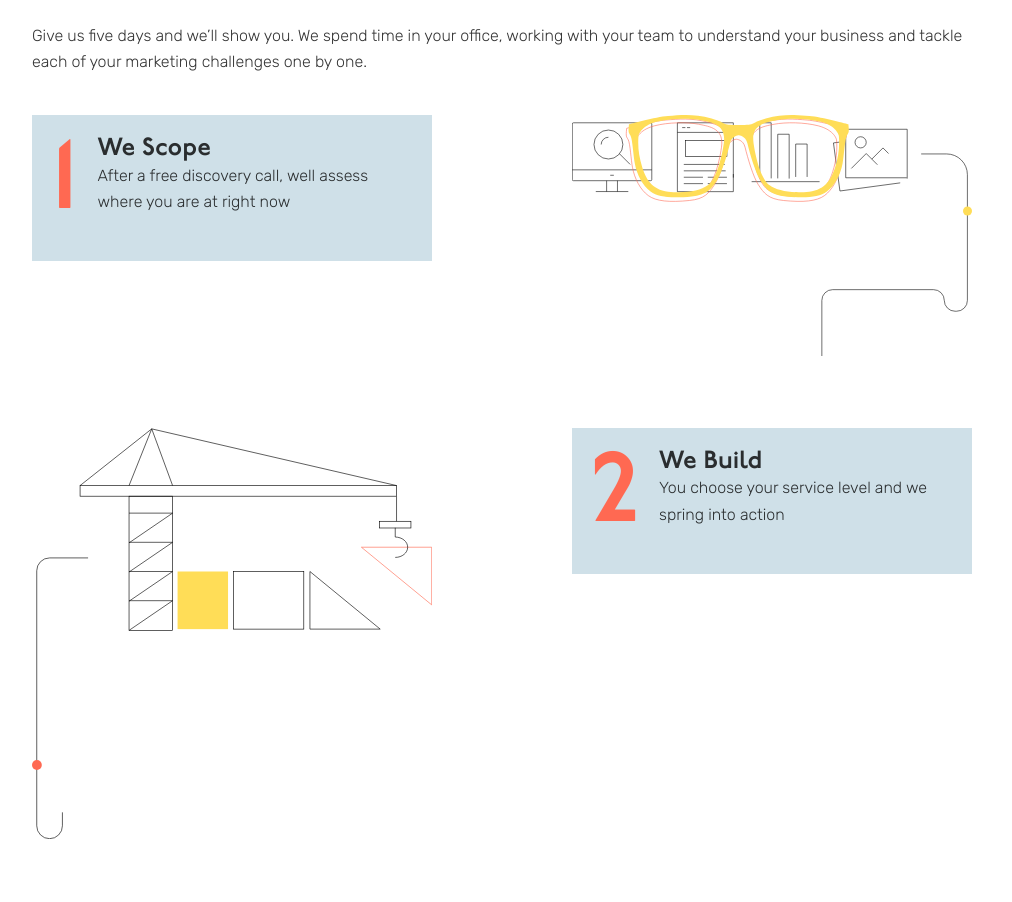
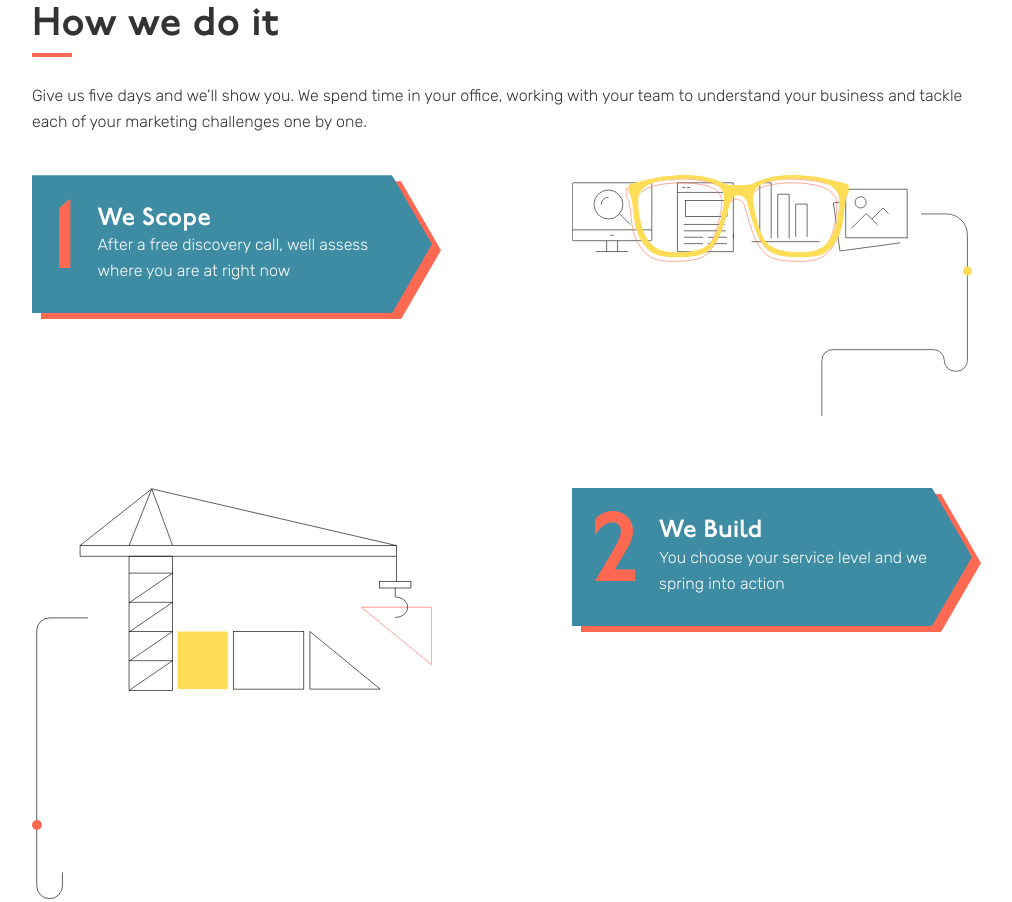
Before and after one commit to AlexHooperDev/quick-fox-labs, a Gatsby site: page / in a window 1280 px wide. Shown: the part 1661-2563 px from the top of the page, without its empty margins (138-1150 px from the left). Built offline with nearby package versions, Linux system fonts and the light colour scheme; Gatsby itself is replaced by a stand-in of ours.

Commit message:
how we do it sections

```diff
--- a/src/components/howwedoit.js
+++ b/src/components/howwedoit.js
@@ -1,4 +1,5 @@
 import React from 'react'
+import Process from './process'
 import './howwedoit.scss'
 import makeVisible from '../hooks/makeVisible'
 
@@ -15,24 +16,7 @@ export default function HowWeDoIt({ title, subtitle, points }) {
                 <p>
                     {subtitle}
                 </p>
-                <div className="process">
-                    {points.map((point, i) => (
-                        <div className="process__item">
-                            <div className={`process__item__content ${i % 2 === 0 ? '' : 'process__item__content--right'}`}>
-                                <span className="number">
-                                    {point.number}
-                                </span>
-                                <div className="content__inner">
-                                    <h3>{point.title}</h3>
-                                    <p>{point.copy}</p>
-                                </div>
-                            </div>
-                            <div className="process__item__art">
-                                <img src={point.img} alt="" />
-                            </div>
-                        </div>
-                    ))}
-                </div>
+                <Process points={points} />
             </div>
         </section>
     )
--- a/src/components/howwedoit.scss
+++ b/src/components/howwedoit.scss
@@ -3,16 +3,25 @@
     margin: 40px 0;
     display: flex;
     justify-content: space-between;
+    height: 100%;
 
     &__content {
+      transition: all 0.4s;
+      filter: drop-shadow(9px 6px 0px #ff6952);
       &--right {
       order: 2;
     }
+    &__inner {
+      clip-path: polygon(0% 0%, 90% 0%, 100% 50%, 90% 100%, 0% 100%);
       display: flex;
       padding: 20px;
-      background: #cfe0e8;
+      background: #3d8ca3;
       max-width: 400px;
       height: fit-content;
+      align-items: center;
+
+
+    }
       .number {
         color: #ff6952;
         font-size: 98px;
@@ -23,14 +32,17 @@
 
       h3 {
         margin-bottom: 0;
+        color: #fff;
       }
 
       p {
-
+        margin-bottom: 0;
+        color: #fff;
       }
     }
 
     &__art {
+      transition: all 0.4s 0.5s;
       img {
         width: 400px;
       }
--- a/src/components/layout.scss
+++ b/src/components/layout.scss
@@ -696,7 +696,7 @@ main {
 
   &__wrapper {
     opacity: 0;
-    transform: translate3d(0, 20%, 0);
+    transform: translate3d(0, 40px, 0);
     transition: 0.6s;
     &--visible {
       opacity: 1;
--- /dev/null
+++ b/src/components/process.js
@@ -0,0 +1,13 @@
+import React, { isValidElement } from 'react'
+import ProcessItem from './processItem'
+import './process.scss'
+
+export default function Process({ points }) {
+  return (
+    <div className="process">
+      {points.map((point, i) => (
+        <ProcessItem point={point} i={i} />
+      ))}
+    </div>
+  )
+}
--- /dev/null
+++ b/src/components/processItem.js
@@ -0,0 +1,29 @@
+import React from 'react'
+import makeVisible from '../hooks/makeVisible'
+
+
+export default function ProcessItem({ point, i }) {
+
+  const [bodyContent, isVisible] = makeVisible();
+
+  return (
+    <div className="process__item" ref={bodyContent}>
+      <div className={`process__item__content ${i % 2 === 0 ? '' : 'process__item__content--right'}`}
+        style={{ opacity: `${isVisible ? '1' : '0'}`, transform: `translate3d(${isVisible ? '0%' : '-20%'}, 0, 0)` }}
+      >
+        <div className="process__item__content__inner">
+          <span className="number">
+            {point.number}
+          </span>
+          <div className="content__inner">
+            <h3>{point.title}</h3>
+            <p>{point.copy}</p>
+          </div>
+        </div>
+      </div>
+      <div className="process__item__art" style={{ opacity: `${isVisible ? '1' : '0'}`, transform: `translate3d(0, ${isVisible ? '0%' : '20%'}, 0)` }}>
+        <img src={point.img} alt="" />
+      </div>
+    </div>
+  )
+}
--- a/src/components/whatwedo.scss
+++ b/src/components/whatwedo.scss
@@ -2,7 +2,8 @@
   font-size: 48px;
   text-align: center;
   line-height: 60px;
-  margin: 60px auto;
+  margin: 100px auto 0px;
   max-width: 70%;
   color: #1a1c38;
+  height: 200px;
 }
```
Also changed, not shown: src/components/process.scss (added).
